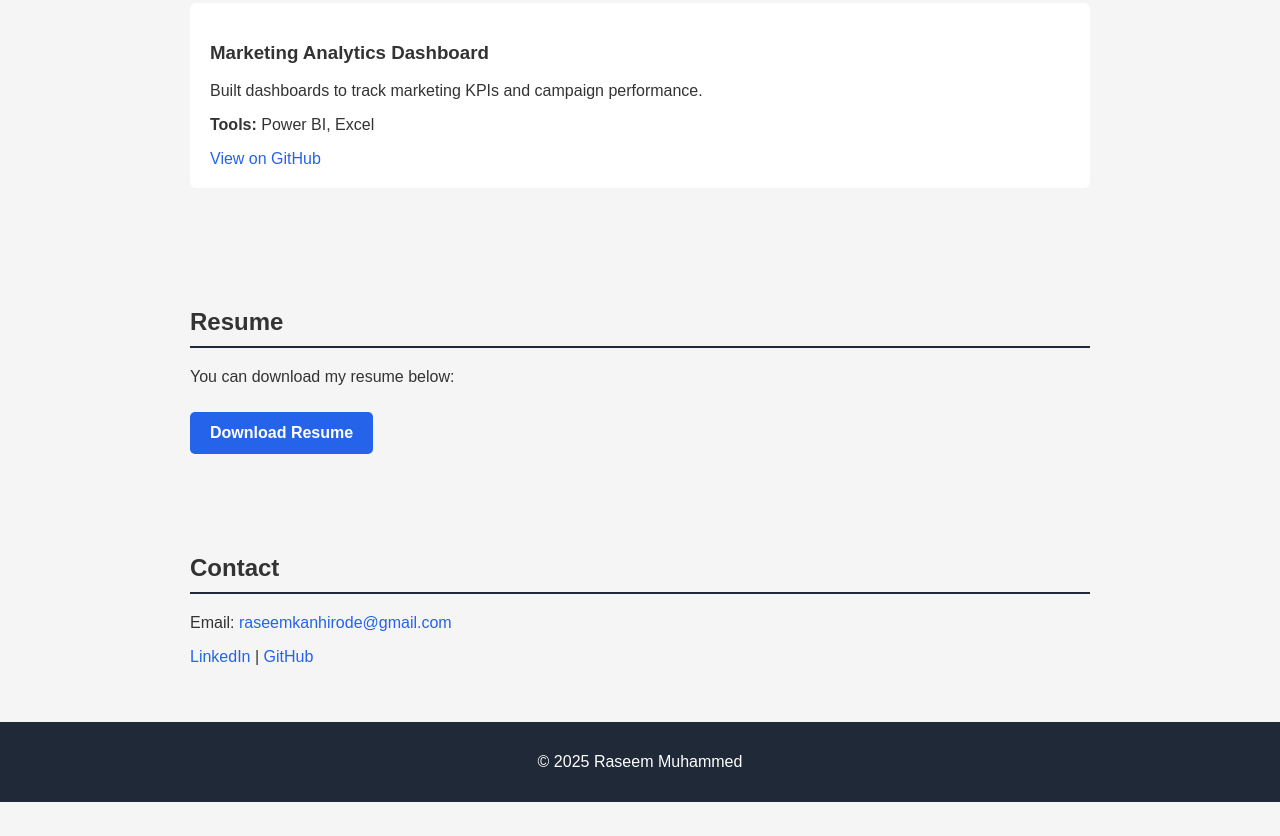
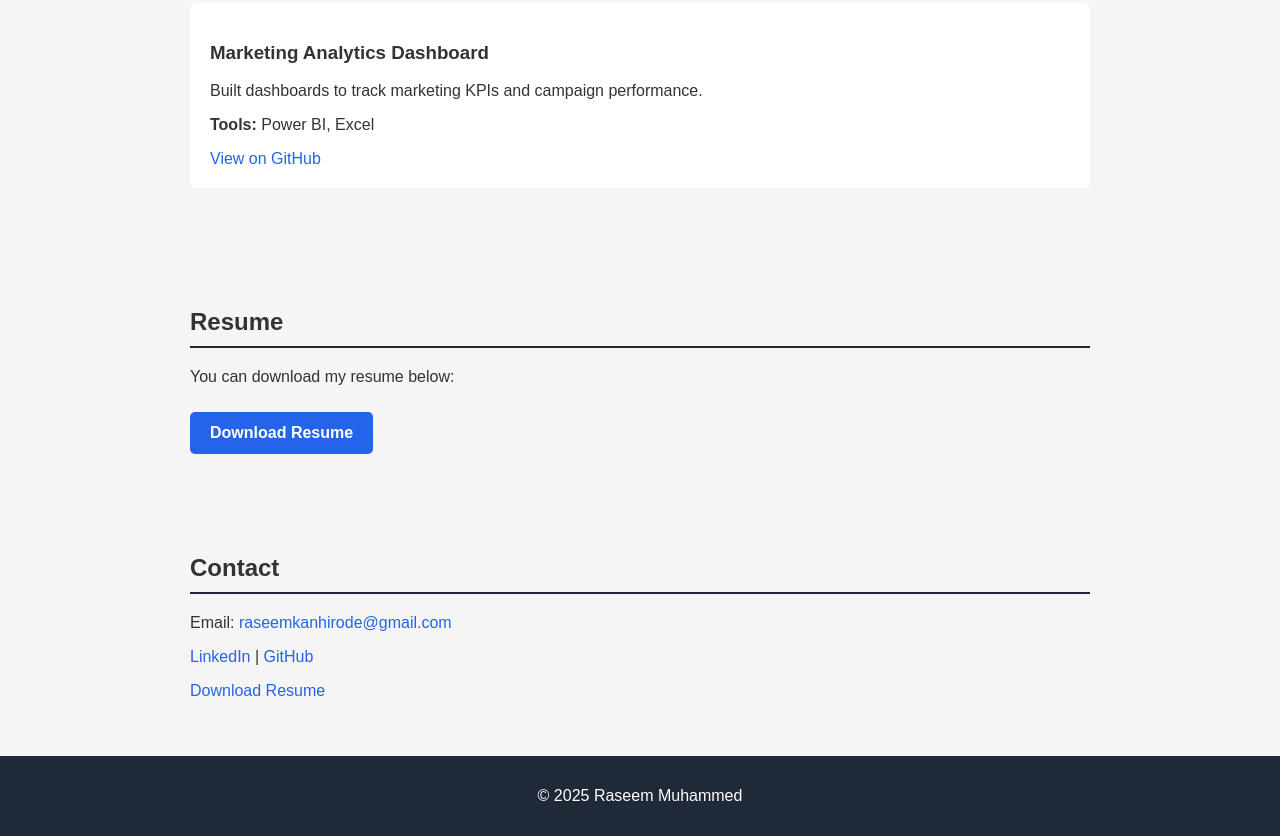
Before and after one commit to RaseemMuhammed/raseemmuhammed.github.io, a plain HTML site: page index.html in a window 1280 px wide. Shown: the part 958-1794 px from the top of the page. Before the commit the page ends 1760 px from the top, so only its background shows below. Drawn offline with Linux system fonts and the light colour scheme.

Commit message:
Add download link for resume in index.html

```diff
--- a/index.html
+++ b/index.html
@@ -64,6 +64,7 @@
     <p>
         <a href="https://www.linkedin.com" target="_blank">LinkedIn</a> |
         <a href="https://github.com/RaseemMuhammed" target="_blank">GitHub</a>
+    <p><a href="Raseem_Muhammed_DataAnalyst.pdf" download>Download Resume</a></p>
     </p>
 </section>
 
```
